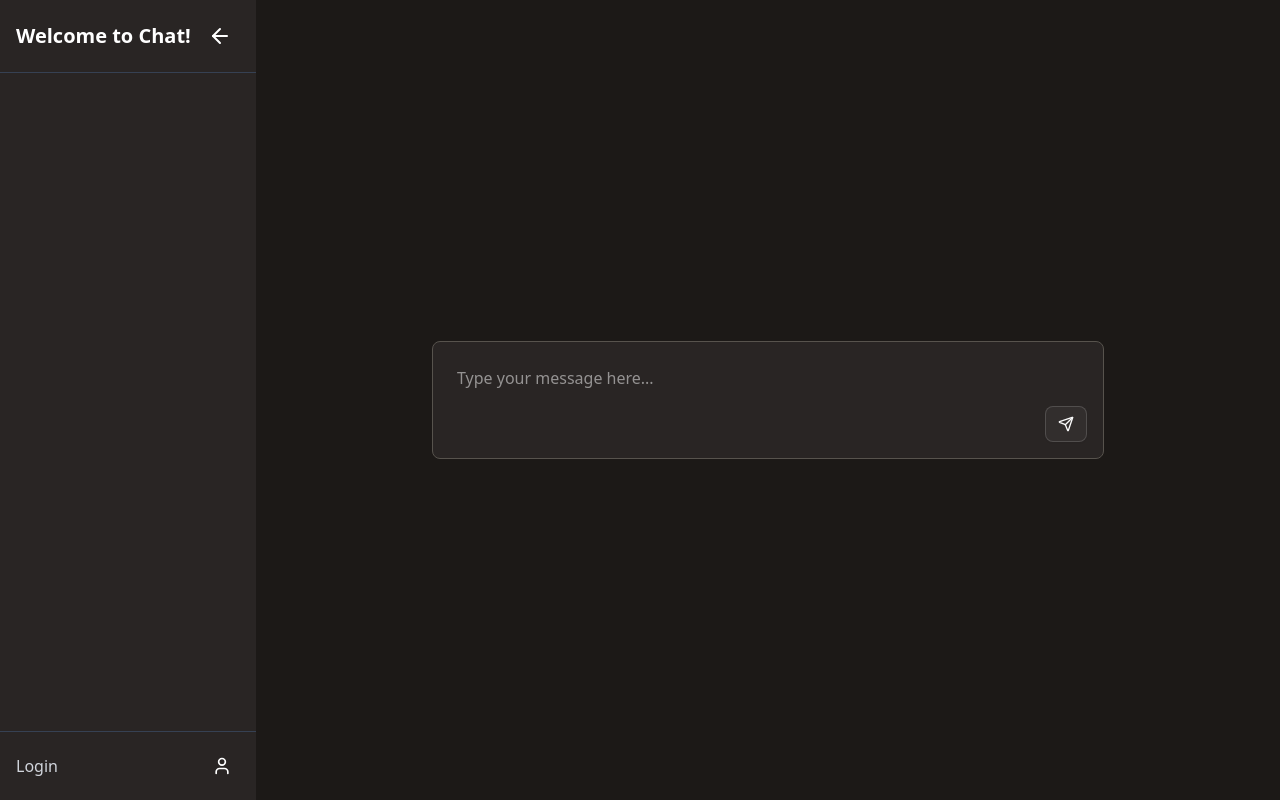
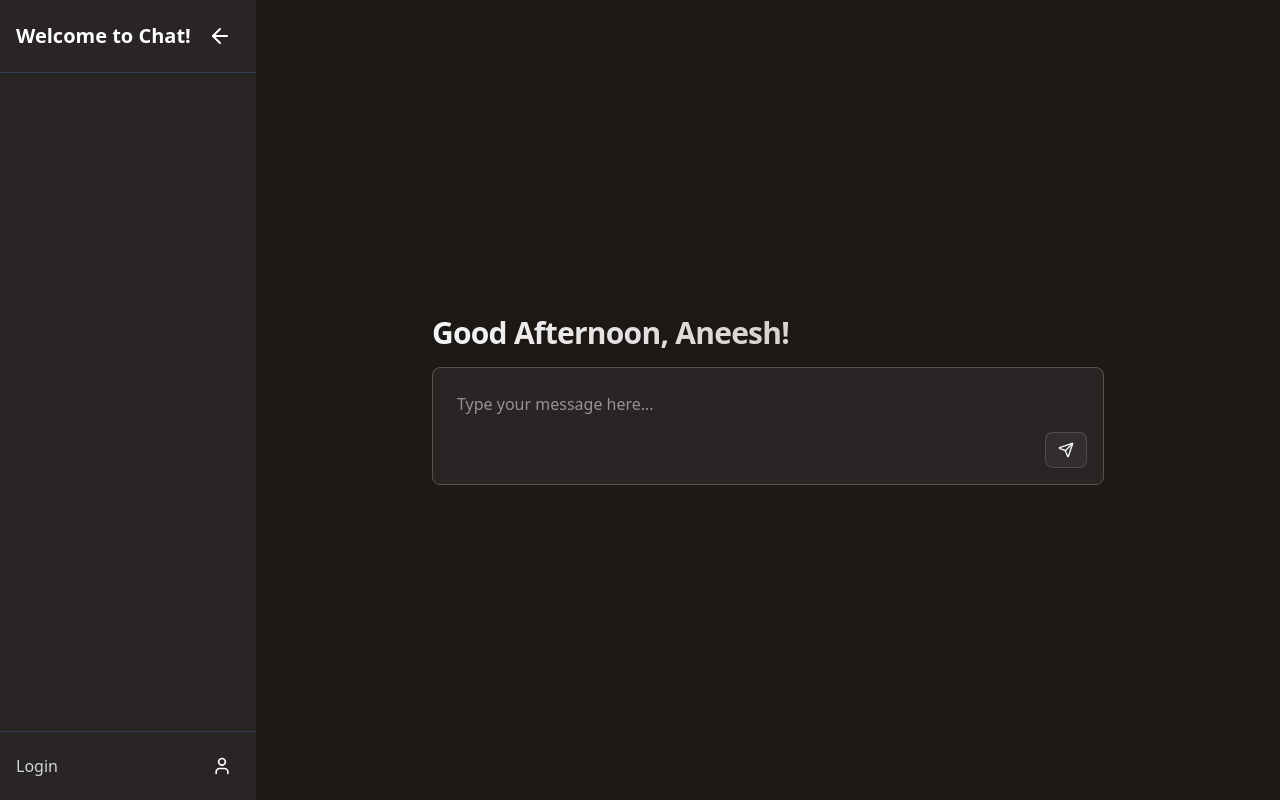
Before and after one commit to aneeshpatne/chat, a Next.js app in the folder chat/: page / in a window 1280 px wide. Built offline with nearby package versions, Linux system fonts and the light colour scheme.

Commit message:
feat: enhance Chat component with loading skeleton and personalized greeting

```diff
--- a/chat/app/page.tsx
+++ b/chat/app/page.tsx
@@ -2,7 +2,7 @@ import NavBar from "@/components/navbar";
 import Chat from "@/components/chat";
 export default function Home() {
   return (
-    <div className="flex  h-screen">
+    <div className="flex h-screen">
       <NavBar />
       <Chat />
     </div>
--- a/chat/components/chat.jsx
+++ b/chat/components/chat.jsx
@@ -13,18 +13,37 @@ export default function Chat() {
     setMessage(e.target.value);
   };
   if (!mounted) {
-    return null;
+    return (
+      <div className="flex flex-1 justify-center items-center h-screen">
+        <div className="flex flex-col w-[80%] max-w-2xl">
+          {/* Skeleton for the heading */}
+          <div className="h-10 w-3/4 bg-stone-700/30 rounded-md mb-4 animate-pulse"></div>
+
+          {/* Skeleton for the chat box */}
+          <div className="flex flex-col p-4 bg-stone-800 rounded-md border border-stone-600">
+            <div className="w-full h-10 bg-stone-700/50 rounded-md animate-pulse"></div>
+            <div className="flex justify-end mt-2">
+              <div className="w-10 h-10 bg-stone-700/50 rounded-md animate-pulse"></div>
+            </div>
+          </div>
+        </div>
+      </div>
+    );
   }
   return (
     <div className="flex flex-1 justify-center items-center h-screen">
-      <div className="flex flex-col w-[80%] max-w-2xl p-4 bg-stone-800 rounded-md border border-stone-600">
+      <div className="flex flex-col w-[80%] max-w-2xl">
+        <h1 className="text-3xl font-bold tracking-tight mb-4 bg-gradient-to-r from-stone-100 via-stone-300 to-stone-100 inline-block text-transparent bg-clip-text drop-shadow-sm">
+          Good Afternoon, Aneesh!
+        </h1>
+        <div className="flex flex-col p-4 bg-stone-800 rounded-md border border-stone-600">
           <TextareaAutosize
             value={message}
             onChange={handleChange}
             minRows={1}
             maxRows={4}
             placeholder="Type your message here..."
-          className="w-full p-2 border-none rounded-md text-white overflow-y-auto focus:outline-none  transition-all duration-150 ease-in-out resize-none"
+            className="w-full p-2 border-none rounded-md text-white overflow-y-auto focus:outline-none transition-all duration-150 ease-in-out resize-none"
           />
           <div className="flex justify-end mt-2">
             <Button variant="outline">
@@ -33,5 +52,6 @@ export default function Chat() {
           </div>
         </div>
       </div>
+    </div>
   );
 }
```
Lines whose indentation alone changed are shown as unchanged.
